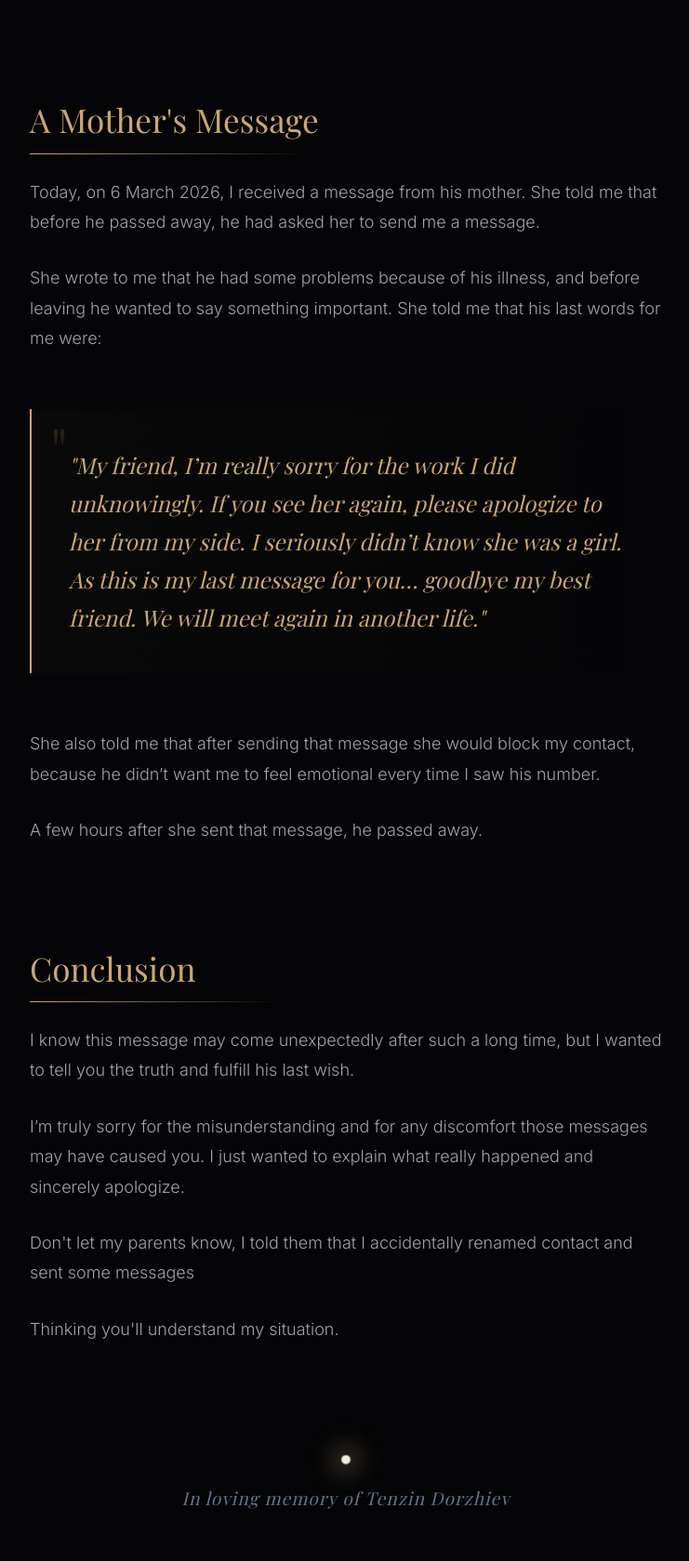
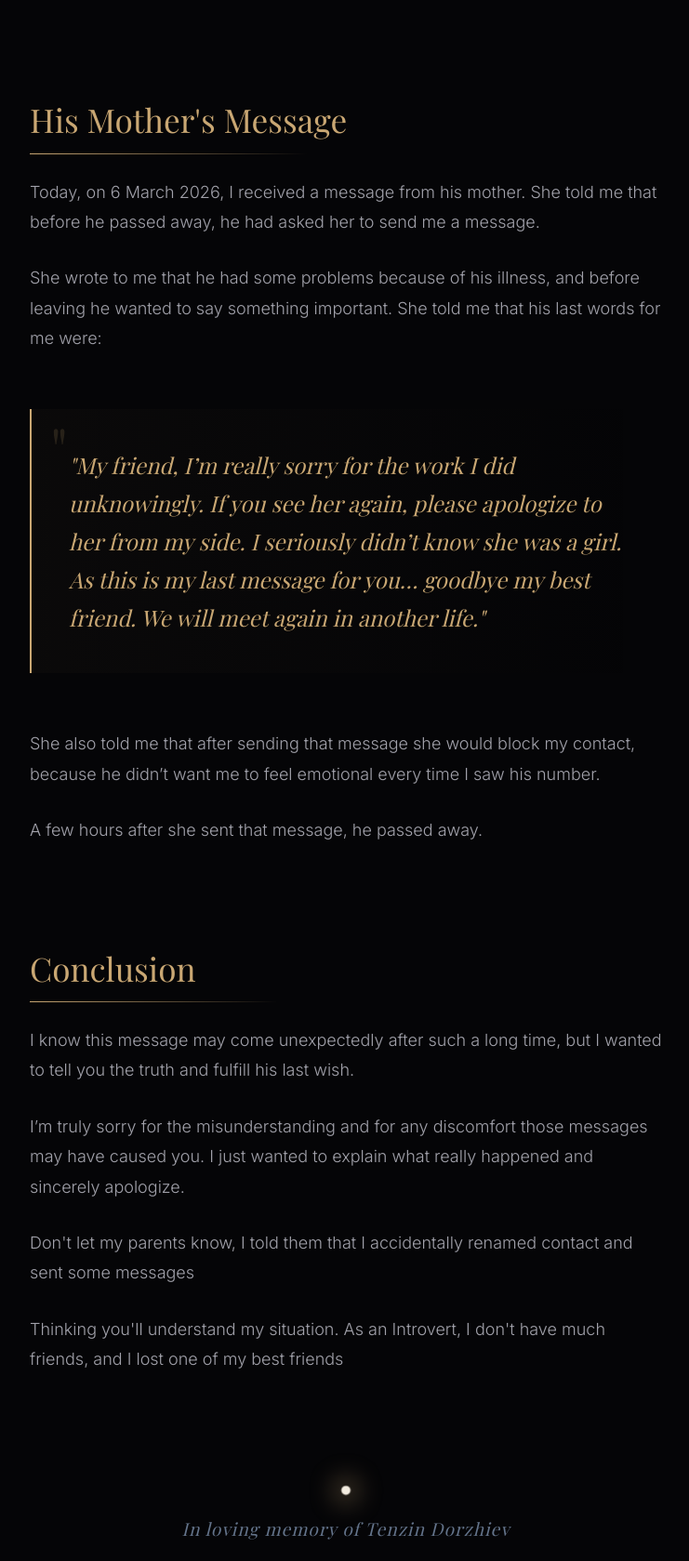
Before and after one commit to unknownuser-hk/apologize, a plain HTML site: page index.html in a window 1280 px wide. Shown: the part 3487-5166 px from the top of the page at 93% size, without its empty margins (268-1009 px from the left). Drawn offline with nearby package versions, Linux system fonts and the light colour scheme; a web font is replaced by a local one.

Commit message:
Update index.html

```diff
--- a/index.html
+++ b/index.html
@@ -414,7 +414,7 @@
         </section>
 
         <section class="reveal">
-            <h2>A Mother's Message</h2>
+            <h2>His Mother's Message</h2>
             <p>Today, on 6 March 2026, I received a message from his mother. She told me that before he passed away, he had asked her to send me a message.</p>
             <p>She wrote to me that he had some problems because of his illness, and before leaving he wanted to say something important. She told me that his last words for me were:</p>
 
@@ -431,7 +431,7 @@
             <p>I know this message may come unexpectedly after such a long time, but I wanted to tell you the truth and fulfill his last wish.</p>
             <p>I’m truly sorry for the misunderstanding and for any discomfort those messages may have caused you. I just wanted to explain what really happened and sincerely apologize.</p>
             <p>Don't let my parents know, I told them that I accidentally renamed contact and sent some messages</p>
-            <p>Thinking you'll understand my situation.</p>
+            <p>Thinking you'll understand my situation. As an Introvert, I don't have much friends, and I lost one of my best friends</p>
         </section>
 
         <!-- Elegant Sign-off replaced the photo -->
```
